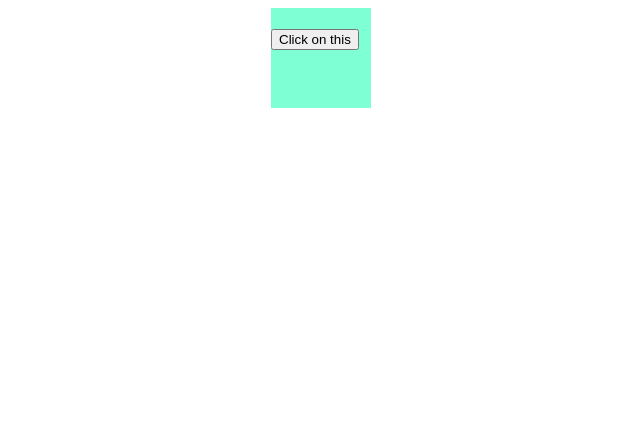
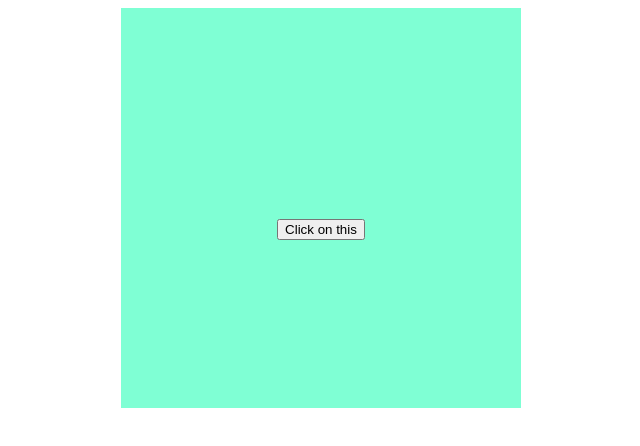
Before and after one commit to biswas98/JS_React, a plain HTML site: page index.html in a window 1280 px wide. Shown: the whole page, without its empty margins (319-959 px from the left). Drawn offline with Linux system fonts and the light colour scheme.

Commit message:
styling changes

```diff
--- a/style.css
+++ b/style.css
@@ -6,7 +6,12 @@ body{
 }
 
 .container{
-    width: 100px;
-    height: 100px;
+    width: 400px;
+    height: 400px;
     background-color: aquamarine;
+    display: flex;
+    justify-content: center;
+    align-items: center;
+    flex-direction: column;
+
 }
```
